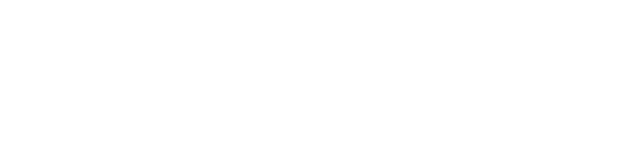
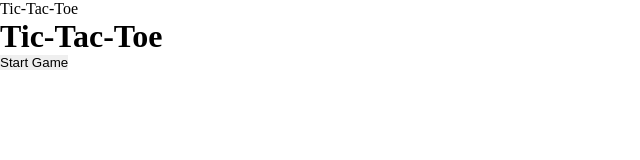
Before and after one commit to Echophase44/Small_Projects, a plain HTML site: page tic-tac-toe/index.html in a window 1280 px wide. Shown: the whole page, without its empty margins (0-640 px from the left). Drawn offline with Linux system fonts and the light colour scheme.

Commit message:
Adding CSS file and did a little setup in others.

```diff
--- a/tic-tac-toe/index.html
+++ b/tic-tac-toe/index.html
@@ -5,10 +5,16 @@
   <meta http-equiv="X-UA-Compatible" content="IE=edge">
   <meta name="viewport" content="width=device-width, initial-scale=1.0">
   <title>Tic-Tac-Toe</title>
+  <link rel="stylesheet" href="./style.css">
 </head>
 <body>
+  <header>
+    <h1>Tic-Tac-Toe</h1>
+    <button>Start Game</button>
+  </header>
+  <section id="gameContainer">
 
-
+  </section>
   <script type="text/javascript" src="script.js"></script>
 </body>
 </html>
--- /dev/null
+++ b/tic-tac-toe/style.css
@@ -0,0 +1,6 @@
+*{
+  display: block;
+	margin: 0;
+	padding: 0;
+	border: 0;
+}
```
Also changed, not shown: tic-tac-toe/README.md.
